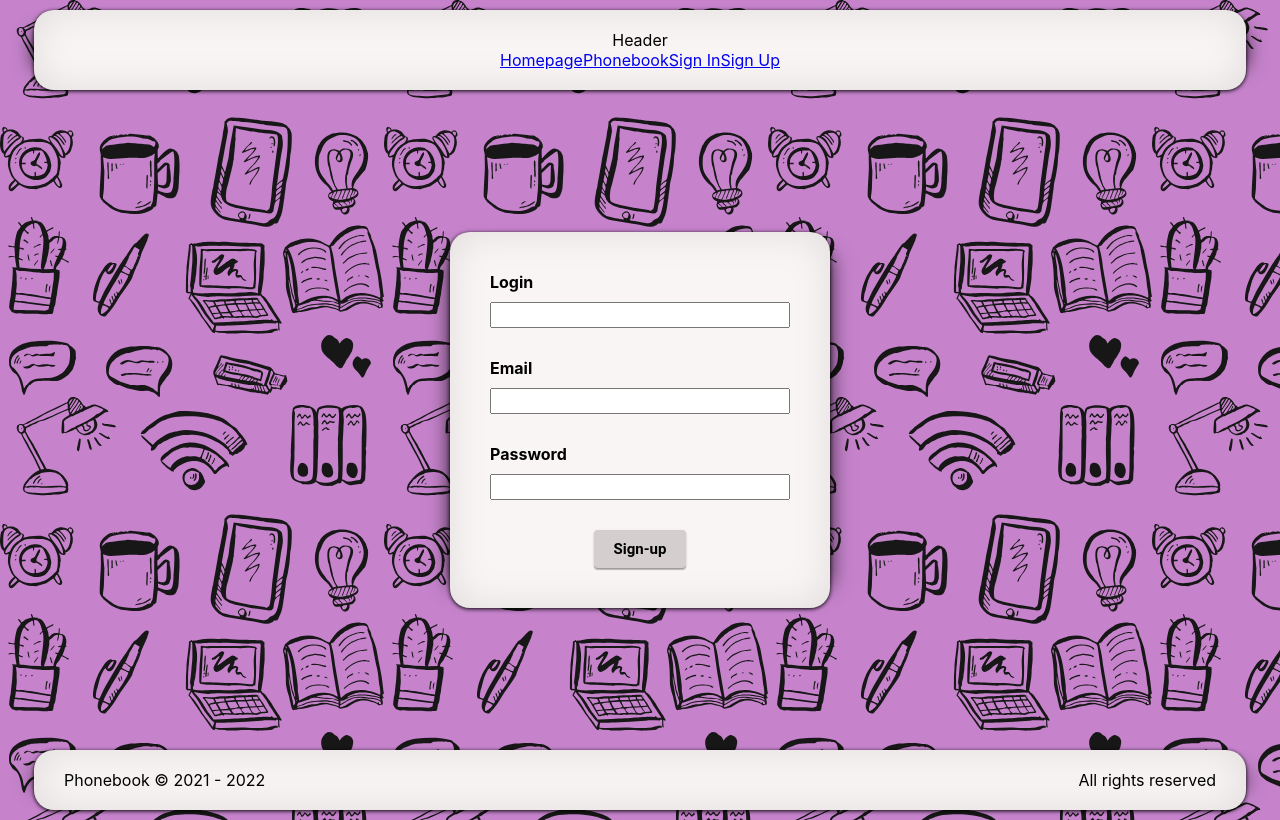
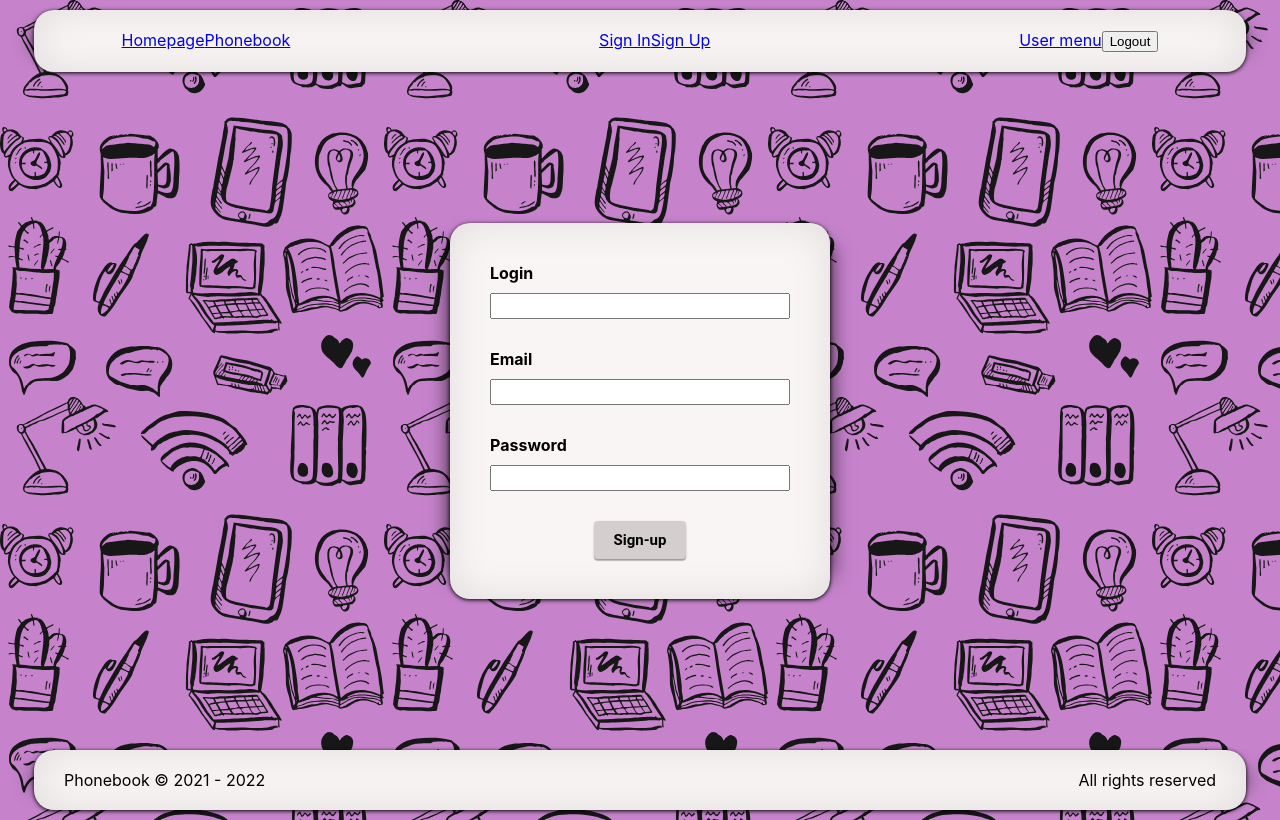
Before and after one commit to Balor1989/goit-react-hw-08-phonebook, a React (Create React App) app: page /SignUp in a window 1280 px wide. Built offline with nearby package versions, Linux system fonts and the light colour scheme.

Commit message:
adds styles to header

```diff
--- /dev/null
+++ b/src/components/AuthNav/AuthNav.jsx
@@ -0,0 +1,11 @@
+import s from './AuthNav.module.css';
+import { NavLink } from 'react-router-dom';
+
+export default function AuthNav() {
+  return (
+    <div className={s.authNavBox}>
+      <NavLink to="/signIn">Sign In</NavLink>
+      <NavLink to="/signUp">Sign Up</NavLink>
+    </div>
+  );
+}
--- a/src/components/Header/Header.jsx
+++ b/src/components/Header/Header.jsx
@@ -1,15 +1,15 @@
 import s from './Header.module.css';
-import { NavLink } from 'react-router-dom';
+import Navigation from '../Navigation/Navigation';
+import AuthNav from '../AuthNav/AuthNav';
+import UserMenu from '../UserMenu/UserMenu';
 
 const Header = () => {
   return (
     <header className={s.headerBox}>
-      Header
-      <nav>
-        <NavLink to="/">Homepage</NavLink>
-        <NavLink to="/phonebook">Phonebook</NavLink>
-        <NavLink to="/signIn">Sign In</NavLink>
-        <NavLink to="/signUp">Sign Up</NavLink>
+      <nav className={s.navigationBox}>
+        <Navigation />
+        <AuthNav />
+        <UserMenu />
       </nav>
     </header>
   );
--- a/src/components/Header/Header.module.css
+++ b/src/components/Header/Header.module.css
@@ -4,6 +4,7 @@
   background-color: #faf5f5;
   display: grid;
   grid-template-columns: 1fr;
+  justify-items: center;
   padding: 20px 30px;
   justify-items: center;
   border-radius: 20px;
@@ -11,3 +12,10 @@
   box-shadow: 0 1px 4px rgba(0, 0, 0, 1), -23px 0 20px -23px rgba(0, 0, 0, 0.8),
     23px 0 20px -23px rgba(0, 0, 0, 0.8), 0 0 40px rgba(0, 0, 0, 0.1) inset;
 }
+
+.navigationBox {
+  display: grid;
+  grid-template-columns: auto 1fr auto;
+  min-width: 90%;
+  justify-items: center;
+}
--- /dev/null
+++ b/src/components/Navigation/Navigation.jsx
@@ -0,0 +1,11 @@
+import s from './Navigation.module.css';
+import { NavLink } from 'react-router-dom';
+
+export default function Navigation() {
+  return (
+    <div className={s.navigationBox}>
+      <NavLink to="/">Homepage</NavLink>
+      <NavLink to="/phonebook">Phonebook</NavLink>
+    </div>
+  );
+}
--- /dev/null
+++ b/src/components/UserMenu/UserMenu.jsx
@@ -0,0 +1,11 @@
+import s from './UserMenu.module.css';
+import { NavLink } from 'react-router-dom';
+
+export default function UserMenu() {
+  return (
+    <div className={s.userMenuBox}>
+      <NavLink to="/user-menu">User menu</NavLink>
+      <button type="button">Logout</button>
+    </div>
+  );
+}
```
Also changed, not shown: src/components/AuthNav/AuthNav.module.css (added), src/components/Navigation/Navigation.module.css (added), src/components/UserMenu/UserMenu.module.css (added).
